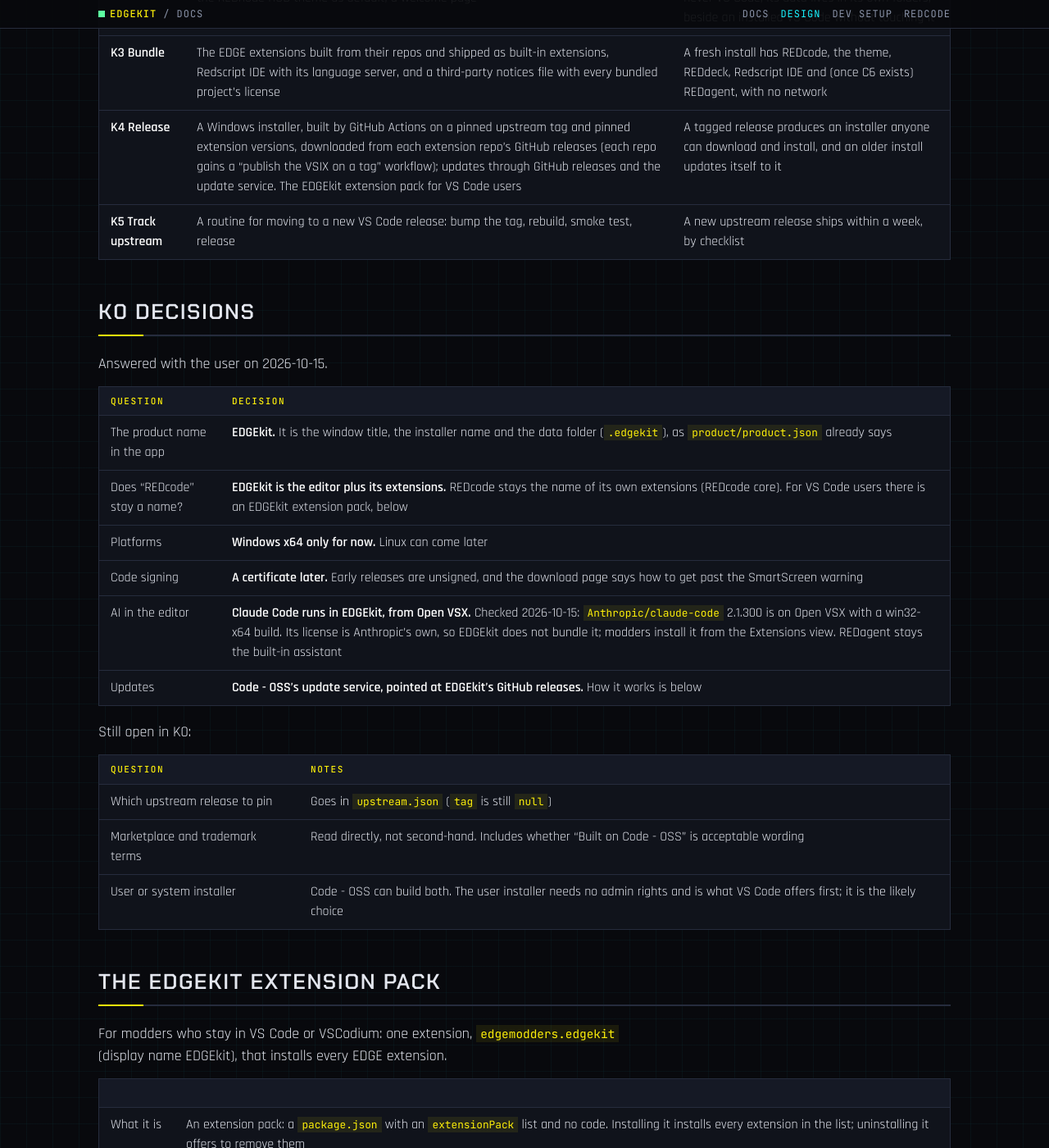
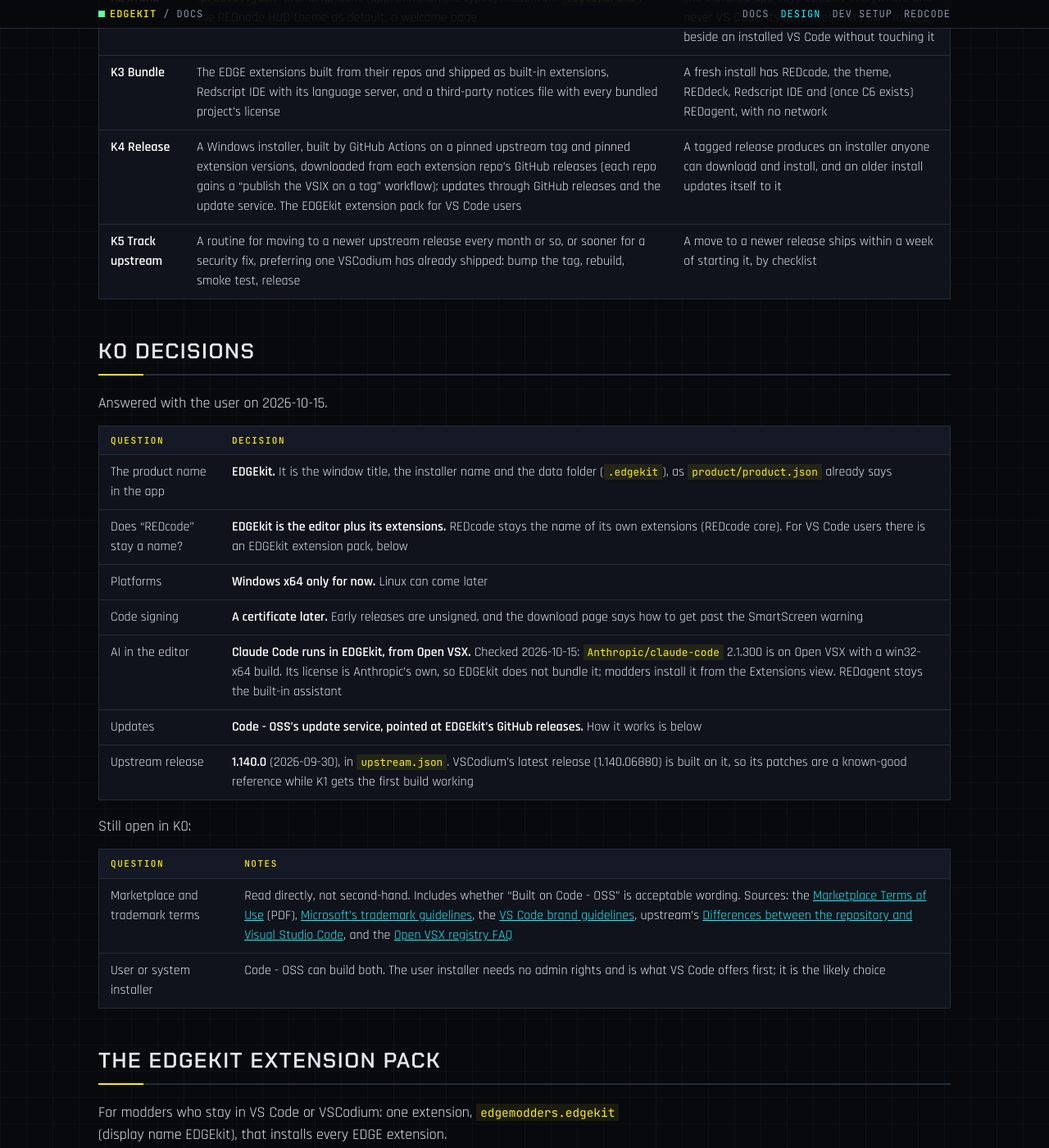
Before and after one commit to Edgemodders/EDGEkit, a Jekyll site: the page built from docs/design.md, in a window 1280 px wide and 1400 px high, scrolled down 3718 px. Shown: the whole window at 82% size. Built offline with Jekyll 4.4.1, drawn with Linux system fonts in a browser that asks for light colours; our own code applies the rules of GitHub Pages for plain Markdown files; some of the changed text lies outside the part shown.

Commit message:
Record 1.140.0 in the design; track upstream every few releases; link the terms to read
Co-Authored-By: Claude Opus 5.5 <noreply@anthropic.com>

```diff
--- a/docs/design.md
+++ b/docs/design.md
@@ -2,7 +2,7 @@
 
 EDGEkit is the EDGEmodders editor: a build of Code - OSS, the open-source core of VS Code, with EDGEmodders branding and every EDGE tool built in. A modder installs one app and gets REDcode's editors, REDnode's views, the REDnode HUD theme, REDdeck's mod manager and REDagent, with no extension hunting.
 
-**Status: K0 under way.** The repository, the plan and draft scripts exist; nothing has been built yet. Most K0 decisions were made on 2026-10-15; the upstream tag and the terms are still open.
+**Status: K0 under way.** The repository, the plan and draft scripts exist; nothing has been built yet. Most K0 decisions were made on 2026-10-15; the Marketplace and trademark terms are still to read.
 
 ## What EDGEkit is, and is not
 
@@ -23,7 +23,7 @@ REDcode's design ([Decision 1: how much of VS Code to fork](https://edgemodders.
 | "Visual Studio Code" and its logo are Microsoft trademarks | EDGEkit uses its own name and icon everywhere: window titles, installer, file associations, data folders. "Built on Code - OSS" is a plain description, to check with the trademark rules in K0 |
 | The Redscript IDE extension (`jac3km4.redscript-ide-vscode`) is on the Marketplace only, not on Open VSX (REDcode C0, 2026-10-11). It, its language server (`jac3km4/redscript-ide`) and the compiler are all MIT (checked 2026-10-13) | EDGEkit may bundle it, with its copyright and license notice. Its newest VSIX on GitHub (0.2.2) is older than its source (0.3.4), so EDGEkit builds it from source. The user is telling its author and asking about Open VSX |
 | Code - OSS builds need its own toolchain: the Node version in its `.nvmrc`, Python, and Visual Studio's C++ build tools for native modules, and many GB of disk | K1 proves the build on this PC first, unbranded, and records exact versions in [Dev setup](dev-setup.md) |
-| VS Code updates monthly | EDGEkit pins an upstream release tag in `upstream.json` and moves it on purpose, with a rebuild and a smoke test |
+| Code - OSS releases about weekly (1.136 to 1.142 in six weeks, checked 2026-10-15) | EDGEkit pins an upstream release tag in `upstream.json` and moves it on purpose every few releases, as VSCodium does, with a rebuild and a smoke test |
 
 ## How it is built
 
@@ -80,7 +80,7 @@ Phases are numbered K0 to K5, so they do not clash with the other repos' phases.
 | **K2 Brand** | `product.json` branding, icons (app, installer, file types) made from `tools/brand`, the REDnode HUD theme as default, a welcome page | The installed app says EDGEkit everywhere and never VS Code; its data lives in its own folders, beside an installed VS Code without touching it |
 | **K3 Bundle** | The EDGE extensions built from their repos and shipped as built-in extensions, Redscript IDE with its language server, and a third-party notices file with every bundled project's license | A fresh install has REDcode, the theme, REDdeck, Redscript IDE and (once C6 exists) REDagent, with no network |
 | **K4 Release** | A Windows installer, built by GitHub Actions on a pinned upstream tag and pinned extension versions, downloaded from each extension repo's GitHub releases (each repo gains a "publish the VSIX on a tag" workflow); updates through GitHub releases and the update service. The EDGEkit extension pack for VS Code users | A tagged release produces an installer anyone can download and install, and an older install updates itself to it |
-| **K5 Track upstream** | A routine for moving to a new VS Code release: bump the tag, rebuild, smoke test, release | A new upstream release ships within a week, by checklist |
+| **K5 Track upstream** | A routine for moving to a newer upstream release every month or so, or sooner for a security fix, preferring one VSCodium has already shipped: bump the tag, rebuild, smoke test, release | A move to a newer release ships within a week of starting it, by checklist |
 
 ## K0 decisions
 
@@ -94,13 +94,13 @@ Answered with the user on 2026-10-15.
 | Code signing | **A certificate later.** Early releases are unsigned, and the download page says how to get past the SmartScreen warning |
 | AI in the editor | **Claude Code runs in EDGEkit, from Open VSX.** Checked 2026-10-15: `Anthropic/claude-code` 2.1.300 is on Open VSX with a win32-x64 build. Its license is Anthropic's own, so EDGEkit does not bundle it; modders install it from the Extensions view. REDagent stays the built-in assistant |
 | Updates | **Code - OSS's update service, pointed at EDGEkit's GitHub releases.** How it works is below |
+| Upstream release | **1.140.0** (2026-09-30), in `upstream.json`. VSCodium's latest release (1.140.06880) is built on it, so its patches are a known-good reference while K1 gets the first build working |
 
 Still open in K0:
 
 | Question | Notes |
 |---|---|
-| Which upstream release to pin | Goes in `upstream.json` (`tag` is still `null`) |
-| Marketplace and trademark terms | Read directly, not second-hand. Includes whether "Built on Code - OSS" is acceptable wording |
+| Marketplace and trademark terms | Read directly, not second-hand. Includes whether "Built on Code - OSS" is acceptable wording. Sources: the [Marketplace Terms of Use](https://aka.ms/vsmarketplace-ToU) (PDF), [Microsoft's trademark guidelines](https://www.microsoft.com/en-us/legal/intellectualproperty/trademarks), the [VS Code brand guidelines](https://code.visualstudio.com/brand), upstream's [Differences between the repository and Visual Studio Code](https://github.com/microsoft/vscode/wiki/Differences-between-the-repository-and-Visual-Studio-Code), and the [Open VSX registry FAQ](https://www.eclipse.org/legal/open-vsx-registry-faq/) |
 | User or system installer | Code - OSS can build both. The user installer needs no admin rights and is what VS Code offers first; it is the likely choice |
 
 ## The EDGEkit extension pack
```
Also changed, not shown: CLAUDE.md (+1 -1 lines), docs/index.md (+1 -1 lines).
